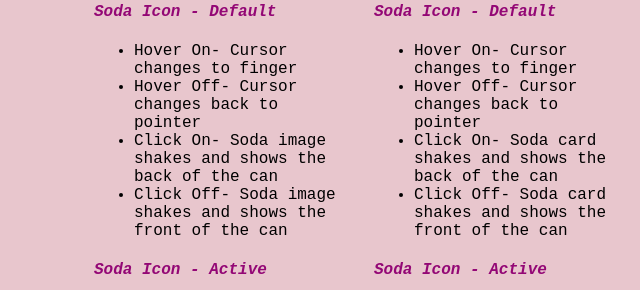
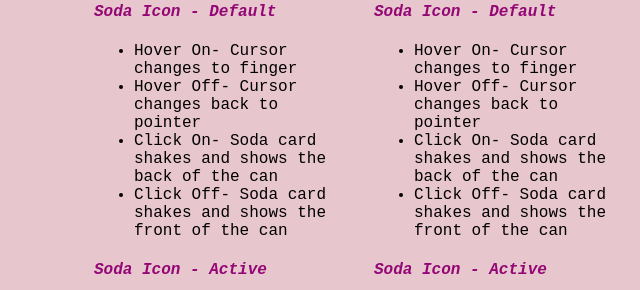
Before and after one commit to Omishac/idm241-oc86, a plain HTML site: page index.html in a window 1280 px wide. Shown: the part 647-937 px from the top of the page, 281-921 px from the left. Drawn offline with Linux system fonts and the light colour scheme.

Commit message:
Add files via upload

```diff
--- a/index.html
+++ b/index.html
@@ -41,8 +41,8 @@
             <ul>
                 <li>Hover On- Cursor changes to finger </li>
                 <li>Hover Off- Cursor changes back to pointer</li>
-                <li>Click On- Soda image shakes and shows the back of the can</li>
-                <li>Click Off- Soda image shakes and shows the front of the can</li>
+                <li>Click On- Soda card shakes and shows the back of the can</li>
+                <li>Click Off- Soda card shakes and shows the front of the can</li>
             </ul>
             <h4>Soda Icon - Active</h4>
             <ul>
```
